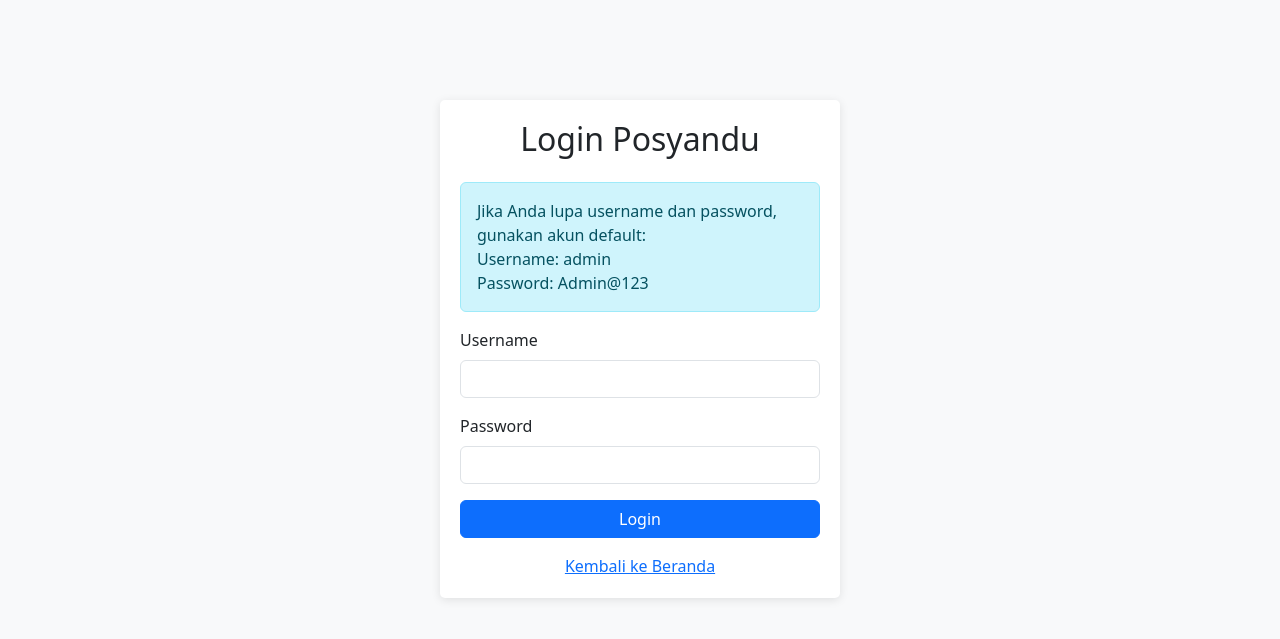
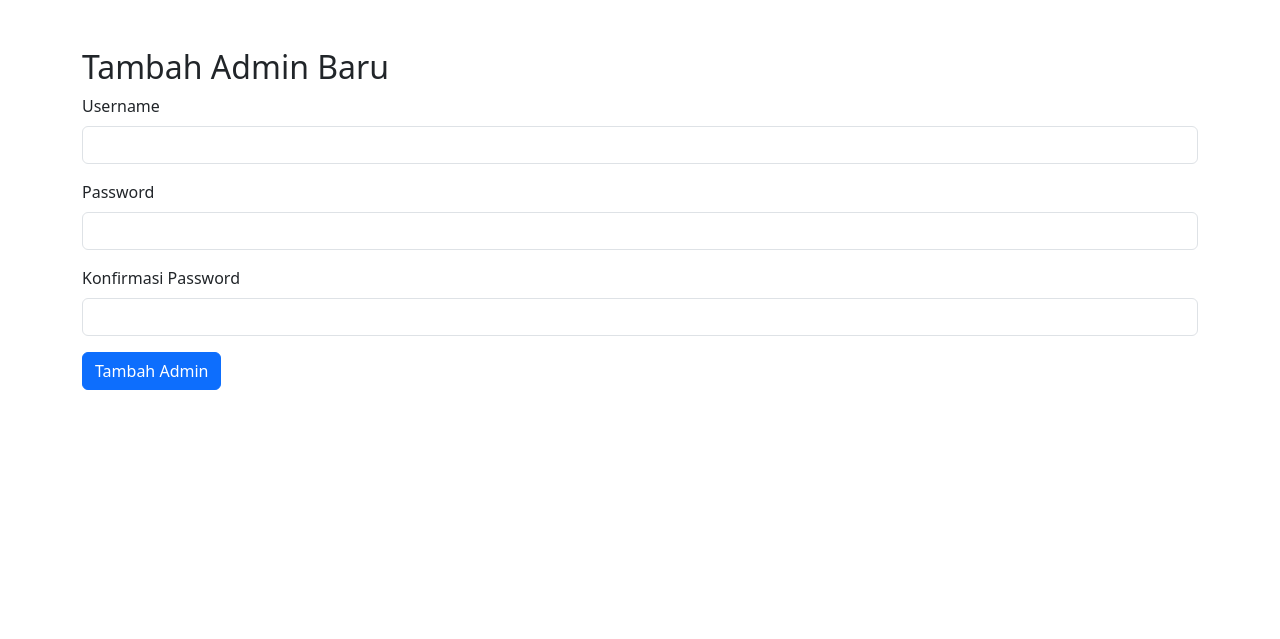
Before and after one commit to ikhsan-10-cmd/posyandu-pamulihan, a PHP site: page /auth/add_admin.php in a window 1280 px wide. Shown: the top 639 px of the page. Run offline with PHP 8.4, Linux system fonts and the light colour scheme; data comes from the database, SQL or seed files in the repository.

Commit message:
add_admin

```diff
--- a/auth/add_admin.php
+++ b/auth/add_admin.php
@@ -1,23 +1,33 @@
 <?php
-session_start();
 require_once __DIR__ . '/../config/config.php';
+
+function usernameExists($username) {
+    global $db;
+    $stmt = $db->prepare("SELECT COUNT(*) FROM admin WHERE username = :username");
+    $stmt->execute([':username' => $username]);
+    return $stmt->fetchColumn() > 0;
+}
 
 if ($_SERVER['REQUEST_METHOD'] == 'POST') {
     $username = trim($_POST['username']);
     $password = $_POST['password'];
+    $confirm_password = $_POST['confirm_password'];
 
-    if (verifyAdminLogin($username, $password)) {
-        $_SESSION['user'] = $username;
-        header('Location: ../views/dashboard.php');
-        exit;
+    if (empty($username) || empty($password)) {
+        $error = "Username dan password harus diisi";
+    } elseif ($password !== $confirm_password) {
+        $error = "Password dan konfirmasi password tidak cocok";
+    } elseif (!validatePassword($password)) {
+        $error = "Password harus memiliki minimal 8 karakter, termasuk huruf besar, huruf kecil, angka, dan karakter khusus";
+    } elseif (usernameExists($username)) {
+        $error = "Username sudah digunakan";
     } else {
-        $error = "Username atau password salah";
+        if (addAdmin($username, $password)) {
+            $success = "Admin baru berhasil ditambahkan";
+        } else {
+            $error = "Gagal menambahkan admin baru";
         }
     }
-
-if (isset($_SESSION['success_message'])) {
-    $success_message = $_SESSION['success_message'];
-    unset($_SESSION['success_message']);
 }
 ?>
 
@@ -26,41 +36,18 @@ if (isset($_SESSION['success_message'])) {
 <head>
     <meta charset="UTF-8">
     <meta name="viewport" content="width=device-width, initial-scale=1.0">
-    <title>Login - Posyandu Desa Pamulihan</title>
+    <title>Tambah Admin - Posyandu Desa Pamulihan</title>
     <link href="https://cdn.jsdelivr.net/npm/bootstrap@5.3.0/dist/css/bootstrap.min.css" rel="stylesheet">
-    <style>
-        body {
-            background-color: #f8f9fa;
-        }
-        .login-form {
-            max-width: 400px;
-            margin: 100px auto;
-            padding: 20px;
-            background-color: #ffffff;
-            border-radius: 5px;
-            box-shadow: 0 2px 10px rgba(0, 0, 0, 0.1);
-        }
-    </style>
 </head>
 <body>
-    <div class="container">
-        <div class="login-form">
-            <h2 class="text-center mb-4">Login Posyandu</h2>
-            <?php if (isset($success_message)): ?>
-                <div class="alert alert-success" role="alert">
-                    <?php echo $success_message; ?>
-                </div>
+    <div class="container mt-5">
+        <h2>Tambah Admin Baru</h2>
+        <?php if (isset($error)): ?>
+            <div class="alert alert-danger"><?php echo $error; ?></div>
         <?php endif; ?>
-            <?php if (isset($error)): ?>
-                <div class="alert alert-danger" role="alert">
-                    <?php echo $error; ?>
-                </div>
+        <?php if (isset($success)): ?>
+            <div class="alert alert-success"><?php echo $success; ?></div>
         <?php endif; ?>
-            <div class="alert alert-info" role="alert">
-                Jika Anda lupa username dan password, gunakan akun default:<br>
-                Username: <?php echo DEFAULT_ADMIN_USERNAME; ?><br>
-                Password: <?php echo DEFAULT_ADMIN_PASSWORD; ?>
-            </div>
         <form method="POST">
             <div class="mb-3">
                 <label for="username" class="form-label">Username</label>
@@ -70,15 +57,12 @@ if (isset($_SESSION['success_message'])) {
                 <label for="password" class="form-label">Password</label>
                 <input type="password" class="form-control" id="password" name="password" required>
             </div>
-                <div class="d-grid">
-                    <button type="submit" class="btn btn-primary">Login</button>
+            <div class="mb-3">
+                <label for="confirm_password" class="form-label">Konfirmasi Password</label>
+                <input type="password" class="form-control" id="confirm_password" name="confirm_password" required>
             </div>
+            <button type="submit" class="btn btn-primary">Tambah Admin</button>
         </form>
-            <div class="text-center mt-3">
-                <a href="../index.php">Kembali ke Beranda</a>
     </div>
-        </div>
-    </div>
-    <script src="https://cdn.jsdelivr.net/npm/bootstrap@5.3.0/dist/js/bootstrap.bundle.min.js"></script>
 </body>
 </html>
```
Lines whose indentation alone changed are shown as unchanged.
